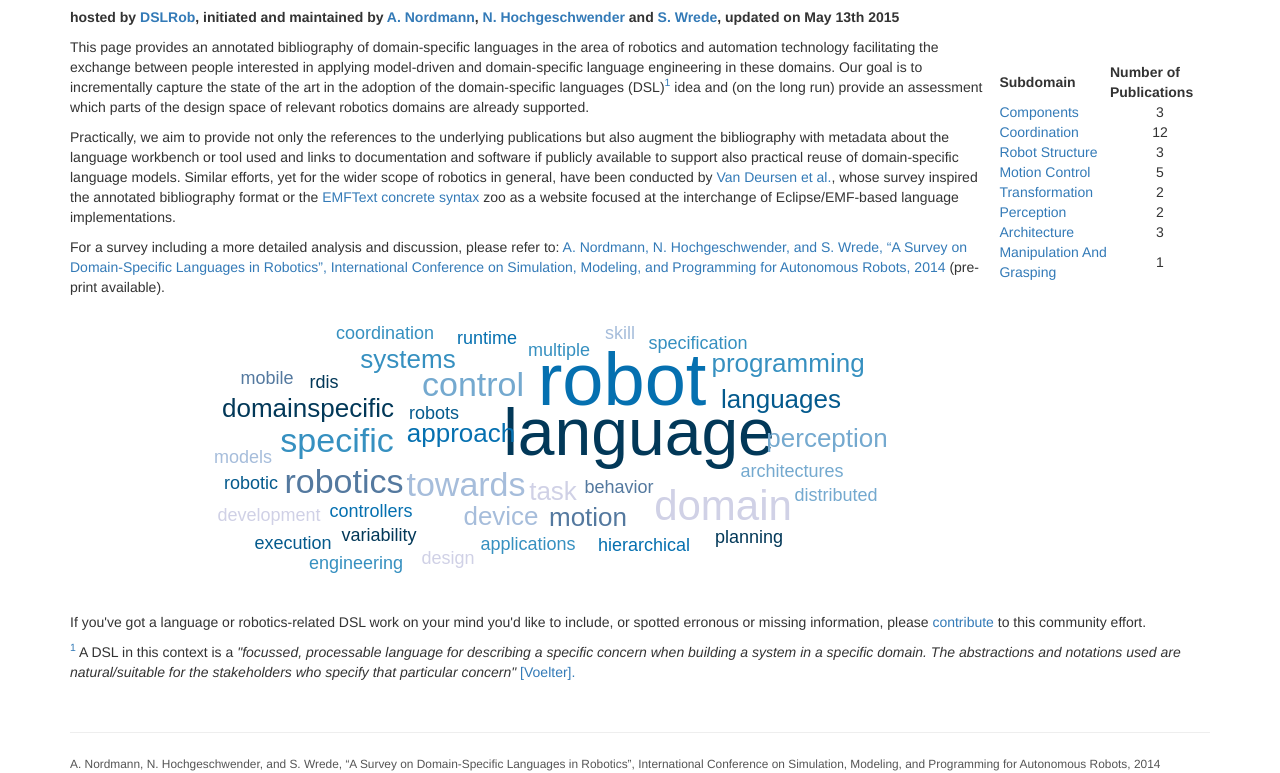
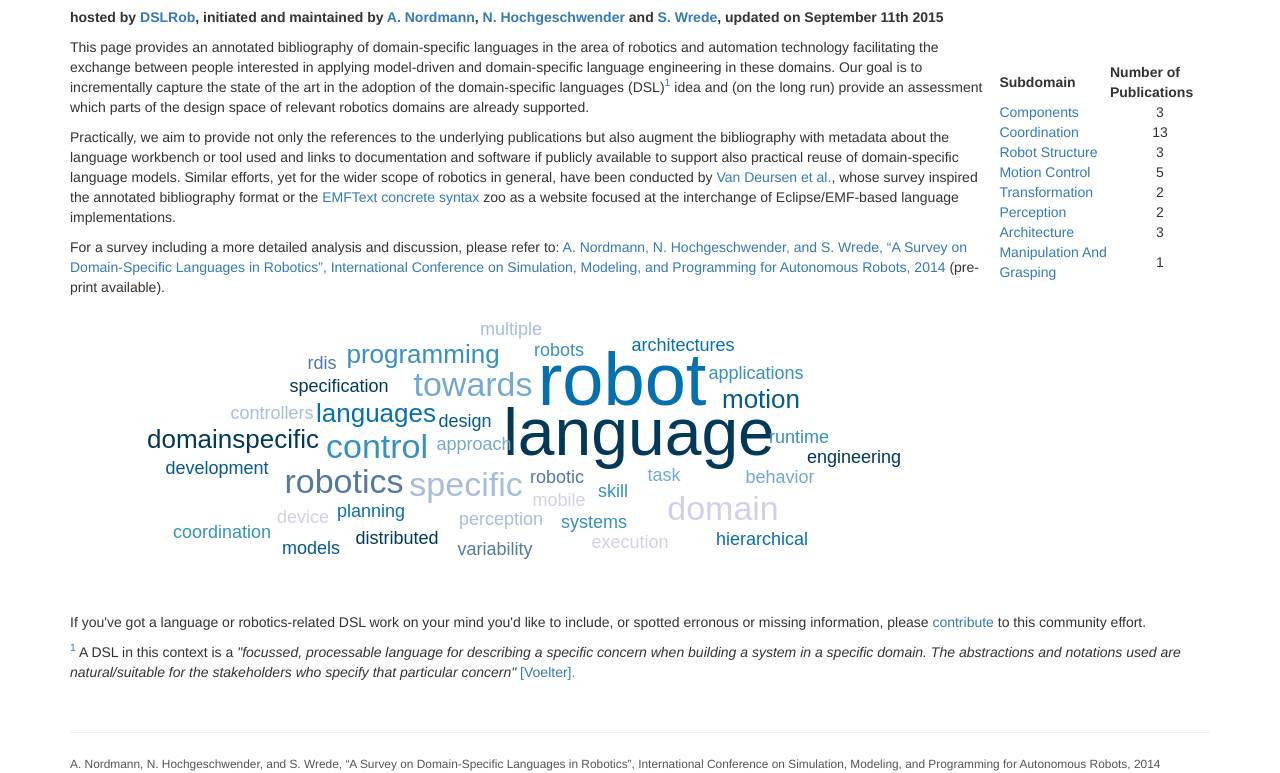
Before and after one commit to corlab/dslzoo, a plain HTML site: page index.html in a window 1280 px wide. Shown: the part 112-885 px from the top of the page. Drawn offline with nearby package versions, Linux system fonts and the light colour scheme.

Commit message:
regenerated after adding LBR pub

```diff
--- a/index.html
+++ b/index.html
@@ -56,7 +56,7 @@
 
 <h2>An Overview of Domain-Specific Languages in Robotics</h1>
 
-<p><b>hosted by <a href="http://www.dslrob.org">DSLRob</a>, initiated and maintained  by <a href="http://www.cor-lab.org/users/anordman">A. Nordmann</a>, <a href="http://www2.inf.fh-bonn-rhein-sieg.de/~nhochg2m/">N. Hochgeschwender </a> and <a href="http://www.cor-lab.org/users/swrede">S. Wrede</a>, updated on May 13th 2015</b></p>
+<p><b>hosted by <a href="http://www.dslrob.org">DSLRob</a>, initiated and maintained  by <a href="http://www.cor-lab.org/users/anordman">A. Nordmann</a>, <a href="http://www2.inf.fh-bonn-rhein-sieg.de/~nhochg2m/">N. Hochgeschwender </a> and <a href="http://www.cor-lab.org/users/swrede">S. Wrede</a>, updated on September 11th 2015</b></p>
 
 <table><tr><td>This page provides an annotated bibliography of domain-specific languages in the area of robotics and automation technology facilitating the exchange between people interested in applying model-driven and domain-specific language engineering in these domains. Our goal is to incrementally capture the state of the art in the adoption of the domain-specific languages (DSL)<a href="#DSL"><sup>1</sup></a> idea and (on the long run) provide an assessment which parts of the design space of relevant robotics domains are already supported.</p>
 
@@ -69,7 +69,7 @@
 		    <td style="text-align:center;">3</td>
 		    </tr>
 <tr><td><a href="./coordination-subdomain.html" title="Subdomain 'Coordination'" >Coordination</a></td>
-		    <td style="text-align:center;">12</td>
+		    <td style="text-align:center;">13</td>
 		    </tr>
 <tr><td><a href="./robot-structure-subdomain.html" title="Subdomain 'Robot Structure'" >Robot Structure</a></td>
 		    <td style="text-align:center;">3</td>
@@ -95,44 +95,44 @@
 <svg id="cloudcontainer" name="cloudcontainer" />
 <script>
   var fill = d3.scale.ordinal().range(["#0570b0", "#023858", "#d0d1e6", "#a6bddb", "#74a9cf", "#54799f", "#3690c0", "#045a8d", "#3690c0"]);
-  var words = [{ "text" : "robots", "size" : 18, "color":	"#555578"},
+  var words = [{ "text" : "mobile", "size" : 18, "color":	"#555578"},
+          { "text" : "perception", "size" : 18, "color":	"#555578"},
+          { "text" : "motion", "size" : 26, "color":	"#555582"},
+          { "text" : "programming", "size" : 26, "color":	"#555582"},
+          { "text" : "task", "size" : 18, "color":	"#555578"},
+          { "text" : "robotic", "size" : 18, "color":	"#555578"},
+          { "text" : "applications", "size" : 18, "color":	"#555578"},
+          { "text" : "design", "size" : 18, "color":	"#555578"},
+          { "text" : "systems", "size" : 18, "color":	"#555578"},
+          { "text" : "planning", "size" : 18, "color":	"#555578"},
+          { "text" : "distributed", "size" : 18, "color":	"#555578"},
+          { "text" : "device", "size" : 18, "color":	"#555578"},
+          { "text" : "controllers", "size" : 18, "color":	"#555578"},
           { "text" : "languages", "size" : 26, "color":	"#555582"},
-          { "text" : "systems", "size" : 26, "color":	"#555582"},
-          { "text" : "approach", "size" : 26, "color":	"#555582"},
-          { "text" : "applications", "size" : 18, "color":	"#555578"},
-          { "text" : "towards", "size" : 34, "color":	"#55558c"},
-          { "text" : "controllers", "size" : 18, "color":	"#555578"},
+          { "text" : "approach", "size" : 18, "color":	"#555578"},
+          { "text" : "variability", "size" : 18, "color":	"#555578"},
+          { "text" : "runtime", "size" : 18, "color":	"#555578"},
+          { "text" : "models", "size" : 18, "color":	"#555578"},
+          { "text" : "robots", "size" : 18, "color":	"#555578"},
+          { "text" : "architectures", "size" : 18, "color":	"#555578"},
+          { "text" : "robot", "size" : 74, "color":	"#5555be"},
+          { "text" : "specification", "size" : 18, "color":	"#555578"},
           { "text" : "language", "size" : 66, "color":	"#5555b4"},
-          { "text" : "variability", "size" : 18, "color":	"#555578"},
-          { "text" : "development", "size" : 18, "color":	"#555578"},
-          { "text" : "models", "size" : 18, "color":	"#555578"},
-          { "text" : "domainspecific", "size" : 26, "color":	"#555582"},
-          { "text" : "architectures", "size" : 18, "color":	"#555578"},
-          { "text" : "behavior", "size" : 18, "color":	"#555578"},
-          { "text" : "specification", "size" : 18, "color":	"#555578"},
-          { "text" : "control", "size" : 34, "color":	"#55558c"},
           { "text" : "execution", "size" : 18, "color":	"#555578"},
           { "text" : "multiple", "size" : 18, "color":	"#555578"},
-          { "text" : "task", "size" : 26, "color":	"#555582"},
-          { "text" : "runtime", "size" : 18, "color":	"#555578"},
+          { "text" : "domain", "size" : 34, "color":	"#55558c"},
+          { "text" : "behavior", "size" : 18, "color":	"#555578"},
           { "text" : "rdis", "size" : 18, "color":	"#555578"},
+          { "text" : "specific", "size" : 34, "color":	"#55558c"},
+          { "text" : "towards", "size" : 34, "color":	"#55558c"},
+          { "text" : "skill", "size" : 18, "color":	"#555578"},
           { "text" : "robotics", "size" : 34, "color":	"#55558c"},
-          { "text" : "domain", "size" : 42, "color":	"#555596"},
-          { "text" : "robot", "size" : 74, "color":	"#5555be"},
-          { "text" : "design", "size" : 18, "color":	"#555578"},
-          { "text" : "skill", "size" : 18, "color":	"#555578"},
-          { "text" : "specific", "size" : 34, "color":	"#55558c"},
-          { "text" : "distributed", "size" : 18, "color":	"#555578"},
-          { "text" : "mobile", "size" : 18, "color":	"#555578"},
-          { "text" : "device", "size" : 26, "color":	"#555582"},
+          { "text" : "development", "size" : 18, "color":	"#555578"},
           { "text" : "coordination", "size" : 18, "color":	"#555578"},
-          { "text" : "perception", "size" : 26, "color":	"#555582"},
-          { "text" : "motion", "size" : 26, "color":	"#555582"},
-          { "text" : "robotic", "size" : 18, "color":	"#555578"},
-          { "text" : "programming", "size" : 26, "color":	"#555582"},
+          { "text" : "hierarchical", "size" : 18, "color":	"#555578"},
+          { "text" : "control", "size" : 34, "color":	"#55558c"},
           { "text" : "engineering", "size" : 18, "color":	"#555578"},
-          { "text" : "hierarchical", "size" : 18, "color":	"#555578"},
-          { "text" : "planning", "size" : 18, "color":	"#555578"},
+          { "text" : "domainspecific", "size" : 26, "color":	"#555582"},
           ];
     d3.layout.cloud().size([900, 300])
       .words(words)
```
Also changed, not shown: all.html (+6 -1 lines), coordination-subdomain.html (+4 -0 lines), subdomains.html (+2 -2 lines).
